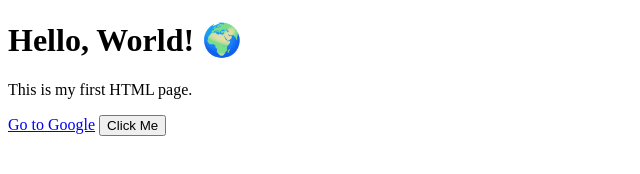
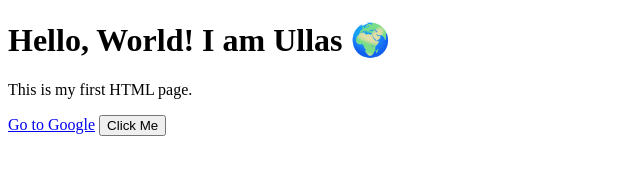
Before and after one commit to Ullasgp/New-code, a plain HTML site: page Index.html in a window 1280 px wide. Shown: the whole page, without its empty margins (0-640 px from the left). Drawn offline with Linux system fonts and the light colour scheme.

Commit message:
Name Update Index.html
Updated name

```diff
--- a/Index.html
+++ b/Index.html
@@ -4,7 +4,7 @@
   <title>My First HTML Page</title>
 </head>
 <body>
-  <h1>Hello, World! 🌍</h1>
+  <h1>Hello, World! I am Ullas 🌍</h1>
   <p>This is my first HTML page.</p>
 
   <!-- A link -->
```
